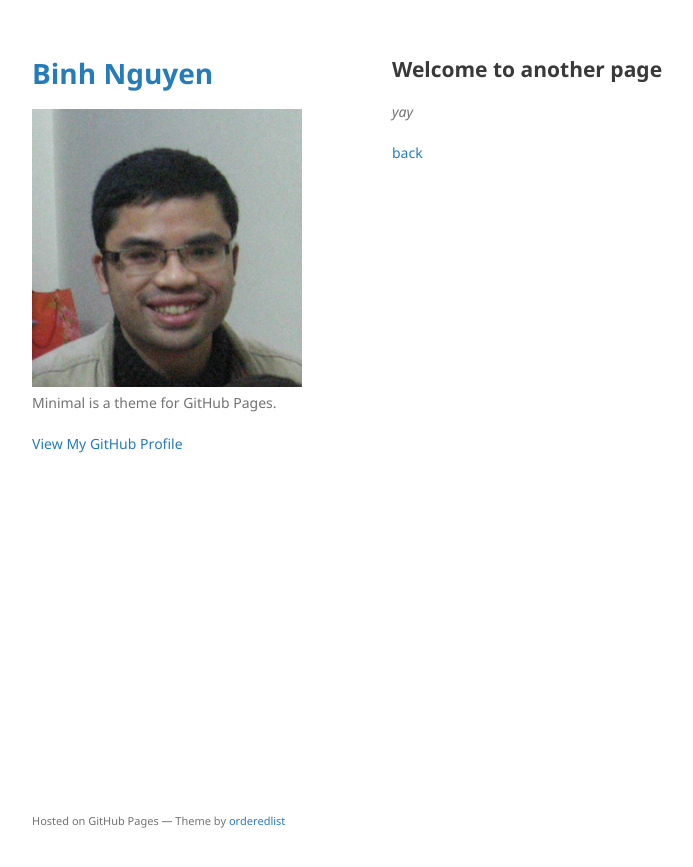
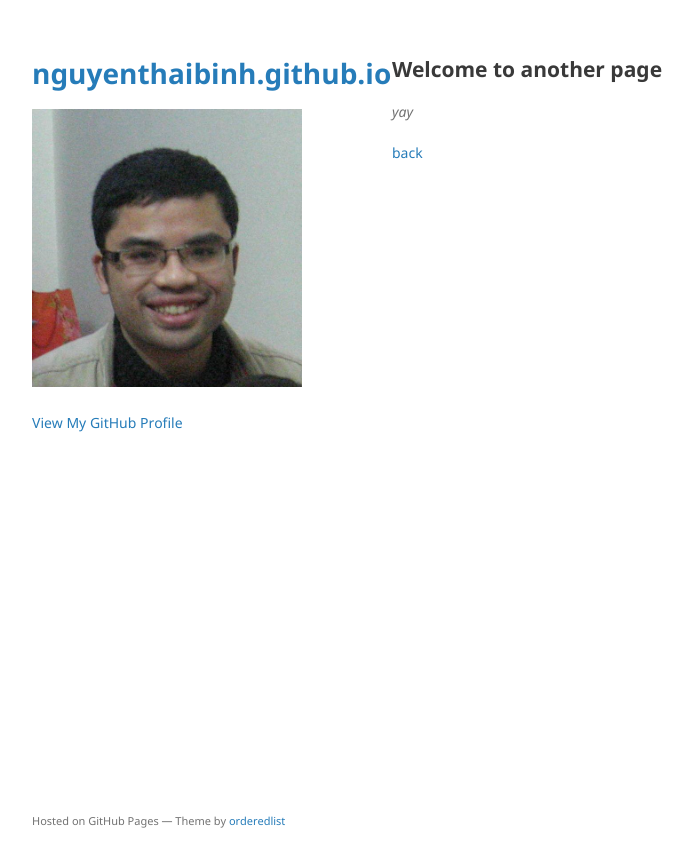
Before and after one commit to nguyenthaibinh/nguyenthaibinh.github.io, a Jekyll site: the page built from another-page.md, in a window 1280 px wide. Shown: the top 867 px of the page, without its empty margins (178-871 px from the left). Built offline with Jekyll 4.4.1, drawn with Linux system fonts in a browser that asks for light colours; the repository's description, which GitHub fills in, is left out; our own code applies the rules of GitHub Pages for plain Markdown files.

Commit message:
Update _config.yml

```diff
--- a/_config.yml
+++ b/_config.yml
@@ -1,6 +1,4 @@
-title: Binh Nguyen
 logo: /assets/img/binhnguyen.jpg
-description: Minimal is a theme for GitHub Pages.
 show_downloads: false
 google_analytics:
 theme: jekyll-theme-minimal
```
